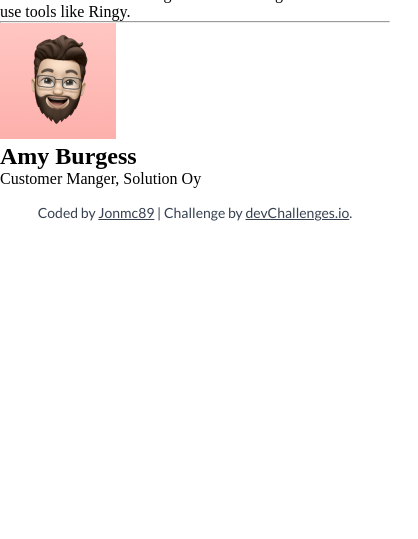
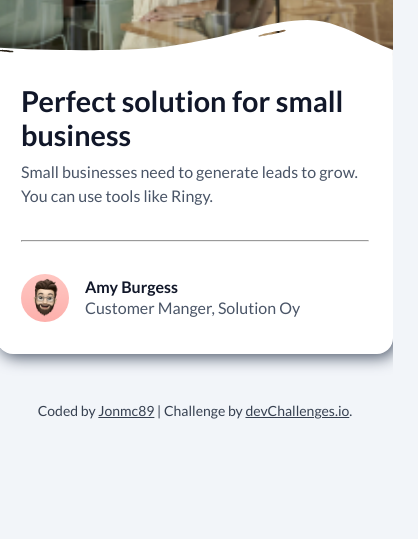
Before and after one commit to jonmc89/Business-blog-card-starter-master, a plain HTML site: page index.html in a window 390 px wide. Shown: the part 305-844 px from the top of the page, 418 px wide, since content can reach past the window. Drawn offline with Linux system fonts and the light colour scheme.

Commit message:
style: :lipstick: CSS - Mobile View
All styles and positioning added for mobile view.

```diff
--- a/index.html
+++ b/index.html
@@ -28,10 +28,11 @@
                         alt=""
                     />
                 </div>
+                <div class="card-text-container">
                     <h1>Perfect solution for small business</h1>
                     <p class="card-main-text">
-                    Small businesses need to generate leads to grow. You can use
-                    tools like Ringy.
+                        Small businesses need to generate leads to grow. You can
+                        use tools like Ringy.
                     </p>
                     <hr />
                     <div class="profile-container">
@@ -42,7 +43,10 @@
                         />
                         <div class="profile-text-container">
                             <h2 class="name">Amy Burgess</h2>
-                        <p class="job-title">Customer Manger, Solution Oy</p>
+                            <p class="job-title">
+                                Customer Manger, Solution Oy
+                            </p>
+                        </div>
                     </div>
                 </div>
             </div>
--- a/styles.css
+++ b/styles.css
@@ -8,6 +8,7 @@
 
 body {
     height: 100vh;
+    background-color: var(--off-white);
 }
 
 :root {
@@ -29,6 +30,29 @@ body {
 
 /* Typography */
 
+h1,
+.name {
+    font-family: "Lato Bold", Arial, Helvetica, sans-serif;
+
+    color: var(--dark-blue);
+}
+
+h1 {
+    font-size: 1.8rem;
+}
+
+.name,
+.job-title {
+    font-size: 1rem;
+}
+
+.card-main-text,
+.job-title {
+    font-family: "Lato Regular", Arial, Helvetica, sans-serif;
+    color: var(--slate-blue);
+    line-height: 150%;
+}
+
 .author-info {
     font-family: "Lato Regular", Arial, Helvetica, sans-serif;
     font-size: 14px;
@@ -43,3 +67,69 @@ body {
 }
 
 /* Main */
+
+main {
+    align-items: center;
+    display: flex;
+    justify-content: center;
+    flex-direction: column;
+    height: 100vh;
+}
+
+.card {
+    background-color: var(--white);
+    height: auto;
+    width: 24.75rem;
+    border-radius: 1rem;
+    overflow: hidden;
+    box-shadow: 0.2rem 0.2rem 1rem var(--slate-blue);
+    margin-block-end: 2rem;
+}
+
+.card-img-container {
+    position: relative;
+}
+
+.img-main-mobile {
+    height: auto;
+    width: 100%;
+    z-index: 1;
+}
+
+.img-overlay {
+    position: absolute;
+    z-index: 99;
+    left: 0;
+    bottom: 0;
+    width: 100%;
+}
+
+h1 {
+    margin-block-end: 0.5rem;
+}
+
+.card-text-container {
+    padding: 0 1.5rem;
+}
+
+.card-main-text,
+hr,
+.profile-container {
+    margin-block-end: 2rem;
+}
+
+hr {
+    background-color: var(--off-white);
+}
+
+.profile-container {
+    align-items: center;
+    display: flex;
+    gap: 1rem;
+}
+
+.img-profile-mobile {
+    border-radius: 50%;
+    height: auto;
+    width: 3rem;
+}
```
Lines whose indentation alone changed are shown as unchanged.
